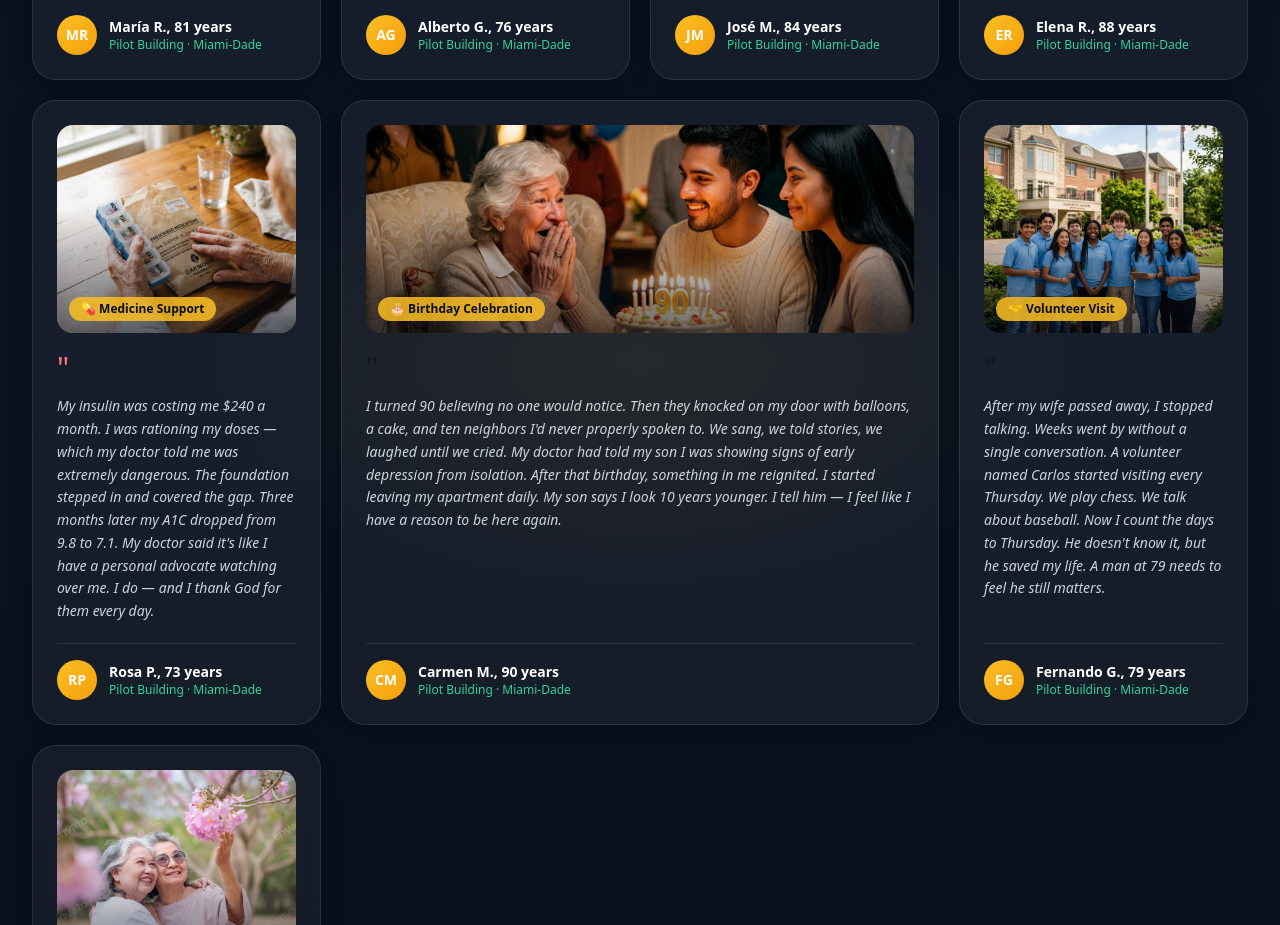
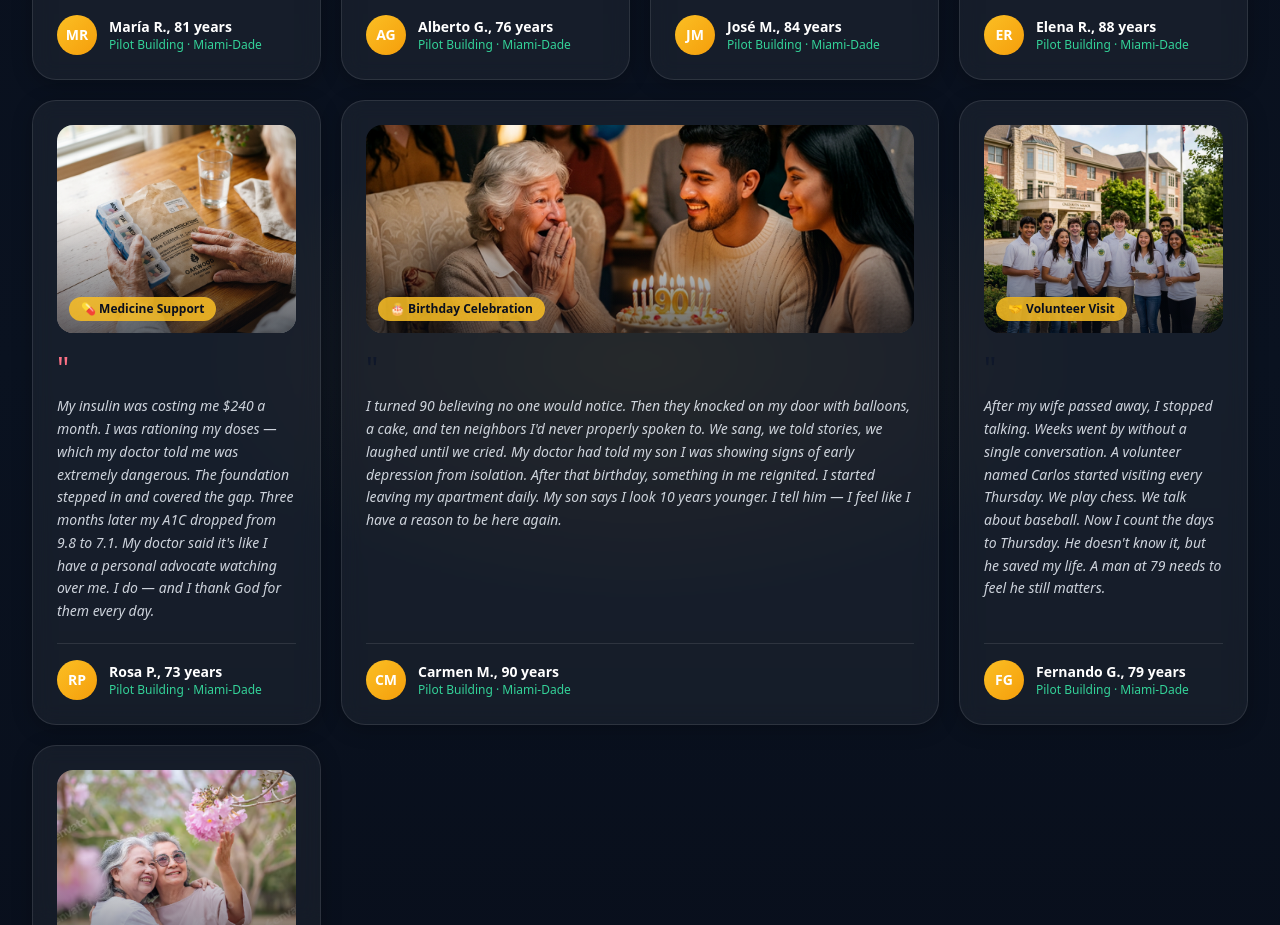
Before and after one commit to juniorllh85/website-rebuild-2026, a React (Vite) app: page / in a window 1280 px wide. Shown: the part 4720-5645 px from the top of the page. Built offline with nearby package versions, Linux system fonts and the light colour scheme.

Commit message:
UI: Update volunteer visit testimonial with white logo polo

```diff
--- a/src/components/Testimonials.jsx
+++ b/src/components/Testimonials.jsx
@@ -69,7 +69,7 @@ export default function Testimonials({ onDonateClick }) {
       initials: "FG",
       location: "Pilot Building · Miami-Dade",
       text: "After my wife passed away, I stopped talking. Weeks went by without a single conversation. A volunteer named Carlos started visiting every Thursday. We play chess. We talk about baseball. Now I count the days to Thursday. He doesn't know it, but he saved my life. A man at 79 needs to feel he still matters.",
-      image: "/images/volunteer.png",
+      image: "/images/volunteer_white_logo.png",
       badge: "🤝 Volunteer Visit",
       color: "teal"
     },
```
Also changed, not shown: public/images/volunteer_white_logo.png (added).
